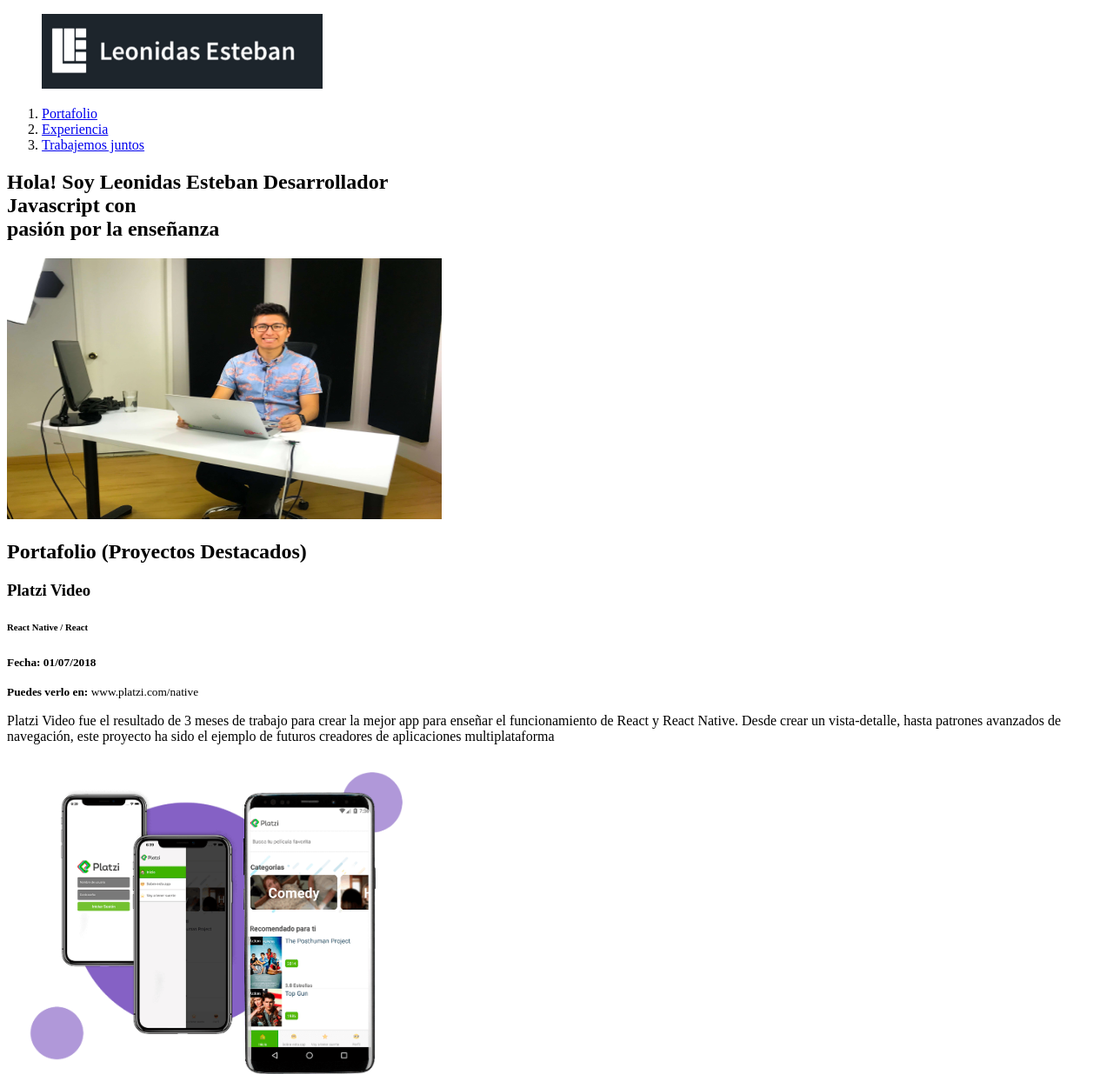
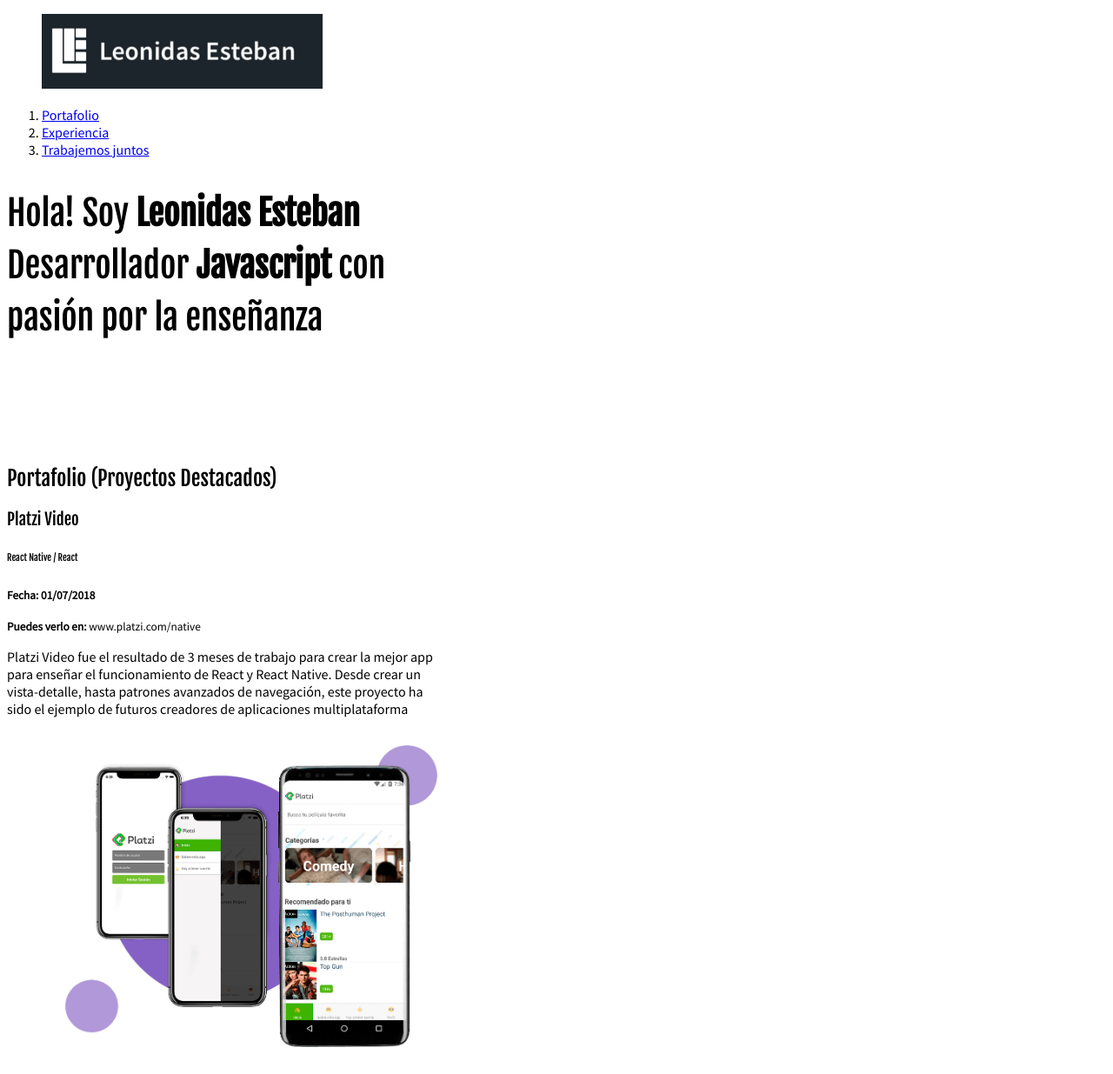
Before and after one commit to NathaEEUD/Web-Development-Platzi, a plain HTML site: page index.html in a window 1280 px wide. Shown: the top 1235 px of the page at 87% size. Drawn offline with Linux system fonts and the light colour scheme.

Commit message:
feat
the type and size of fonts are adjusted

```diff
--- /dev/null
+++ b/css/style.css
@@ -0,0 +1,22 @@
+body {
+  font-family: 'Source Sans Pro', sans-serif;
+}
+
+h1, h2, h3, h4, h5, h6 {
+  font-family: 'Fjalla One', sans-serif;
+  font-weight: normal;
+}
+
+h1 {
+  font-size: 40px;
+  line-height: 1.5;
+  letter-spacing: -.2px;
+}
+
+.hero {
+  height: 300px;
+}
+
+.project-details, .project-image-container {
+  width: 500px;
+}
--- a/index.html
+++ b/index.html
@@ -6,62 +6,70 @@
     <meta http-equiv="X-UA-Compatible" content="ie=edge">
     <title>Portafolio</title>
     <link rel="shortcut icon" href="images/favicon.png" type="image/x-icon">
+    <link href="https://fonts.googleapis.com/css?family=Fjalla+One|Source+Sans+Pro" rel="stylesheet">
+    <link rel="stylesheet" href="css/style.css">
   </head>
   <body>
-        <figure>
+    <header class="header">
+      <div>
+        <figure class="logo">
           <img src="images/logo.png" alt="Logo">
         </figure>
-        <header>
-            <nav>
+        <nav class="menu">
           <ol>
             <li>
-                        <a href="#portafolio">Portafolio</a>
+              <a class="link" href="#portafolio">Portafolio</a>
             </li>
             <li>
-                        <a href="#eventos">Experiencia</a>
+              <a class="link" href="#eventos">Experiencia</a>
             </li>
             <li>
-                        <a href="#contacto">Trabajemos juntos</a>
+              <a class="link" href="#contacto">Trabajemos juntos</a>
             </li>
           </ol>
         </nav>
+      </div>
     </header>
-        <section>
+    <section class="hero">
       <h1>
-                Hola! Soy <strong>Leonidas Esteban</strong> Desarrollador <br> <strong>Javascript</strong> con <br> pasión por la enseñanza
+        Hola! Soy <strong>Leonidas Esteban</strong> <br> Desarrollador <strong>Javascript</strong> con <br> pasión por la enseñanza
       </h1>
-            <img src="images/hero.jpg" alt="Imágen de Portada" width="500" height="300">
+      <!-- <img src="images/hero.jpg" alt="Imágen de Portada" width="500" height="300"> -->
     </section>
-        <section id="portafolio">
+    <section id="portafolio" class="portfolio">
       <h2>Portafolio (Proyectos Destacados)</h2>
-            <article>
-                <h3>Platzi Video</h3>
-                <h6>React Native / React</h6>
-                <p><small><strong> Fecha: 01/07/2018 </strong></small></p>
-                <p><small><strong> Puedes verlo en: </strong>www.platzi.com/native</small></p>
-                <p>Platzi Video fue el resultado de 3 meses de trabajo para crear la mejor app para enseñar el funcionamiento de React y React Native. Desde crear un vista-detalle, hasta patrones avanzados de navegación, este proyecto ha sido el ejemplo de futuros creadores de aplicaciones multiplataforma</p>
-                <img src="images/platzi-video-react-native.png" alt="Proyecto del curso de react native" width="500">
+      <article class="project">
+        <div class="project-details">
+          <h3 class="project-title">Platzi Video</h3>
+          <h6 class="project-course">React Native / React</h6>
+          <p class="project-date"><small><strong> Fecha: 01/07/2018 </strong></small></p>
+          <p class="project-url"><small><strong> Puedes verlo en: </strong>www.platzi.com/native</small></p>
+          <p class="project-description">Platzi Video fue el resultado de 3 meses de trabajo para crear la mejor app para enseñar el funcionamiento de React y React Native. Desde crear un vista-detalle, hasta patrones avanzados de navegación, este proyecto ha sido el ejemplo de futuros creadores de aplicaciones multiplataforma</p>
+        </div>
+        <figure class="project-image-container">
+          <img class="project-image" src="images/platzi-video-react-native.png" alt="Proyecto del curso de react native" width="500">
+        </figure>
       </article>
     </section>
     <section id="eventos">
       <h2>Más sobre mi experiencia</h2>
-            <article>
-                <figure>
-                    <img src="images/platzi-conf.jpg" alt="Platzi Conf México 2018" width="500">
+      <article class="event">
+        <figure class="event-image-container">
+          <img class="event-image" src="images/platzi-conf.jpg" alt="Platzi Conf México 2018" width="500">
         </figure>
-                <h3>Platzi Conf México 2018</h3>
-                <p>El evento más grande sobre gente que quiere aprender más de internet. En este evento te comparto cómo tener una vida de constante aprendizaje.</p>
-                <a href="https://www.youtube.com/watch?v=BIS7cWGgJg0" target="_blank">Ver Plática</a>
+        <h3 class="event-title">Platzi Conf México 2018</h3>
+        <p class="event-description">El evento más grande sobre gente que quiere aprender más de internet. En este evento te comparto cómo tener una vida de constante aprendizaje.</p>
+        <a class="event-url" href="https://www.youtube.com/watch?v=BIS7cWGgJg0" target="_blank">Ver Plática</a>
       </article>
     </section>
-        <section id="contacto">
-            <form action="/suscripcion/">
+    <section id="contacto" class="contact">
+      <form action="/suscripcion/" class="form-email">
         <h3>¿Creamos algo juntos?</h3>
         <input type="text" placeholder="Déjame tú email">
         <!-- <input type="submit" value="Enviar"> -->
         <button>Enviar</button>
       </form>
     </section>
-        <footer>footer</footer>
+    <footer class="footer">footer</footer>
   </body>
 </html>
```
Lines whose indentation alone changed are shown as unchanged.
